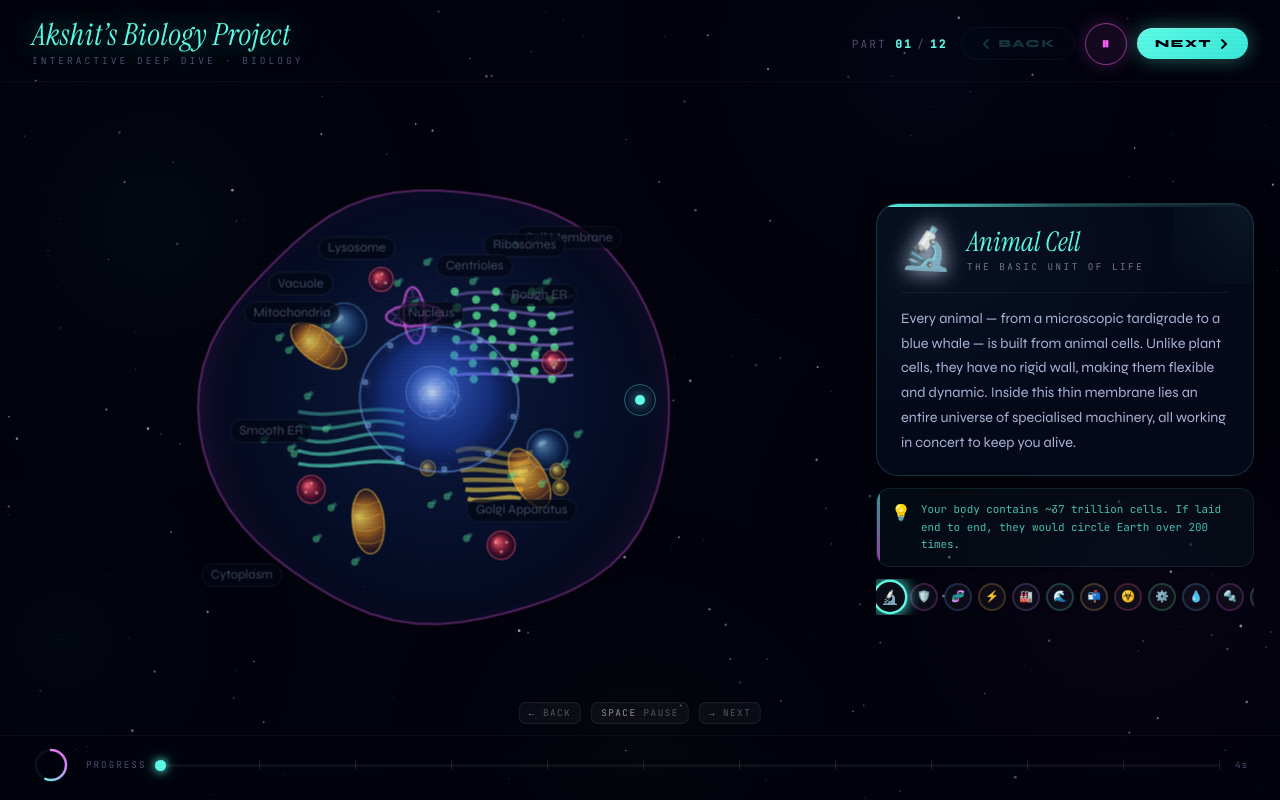
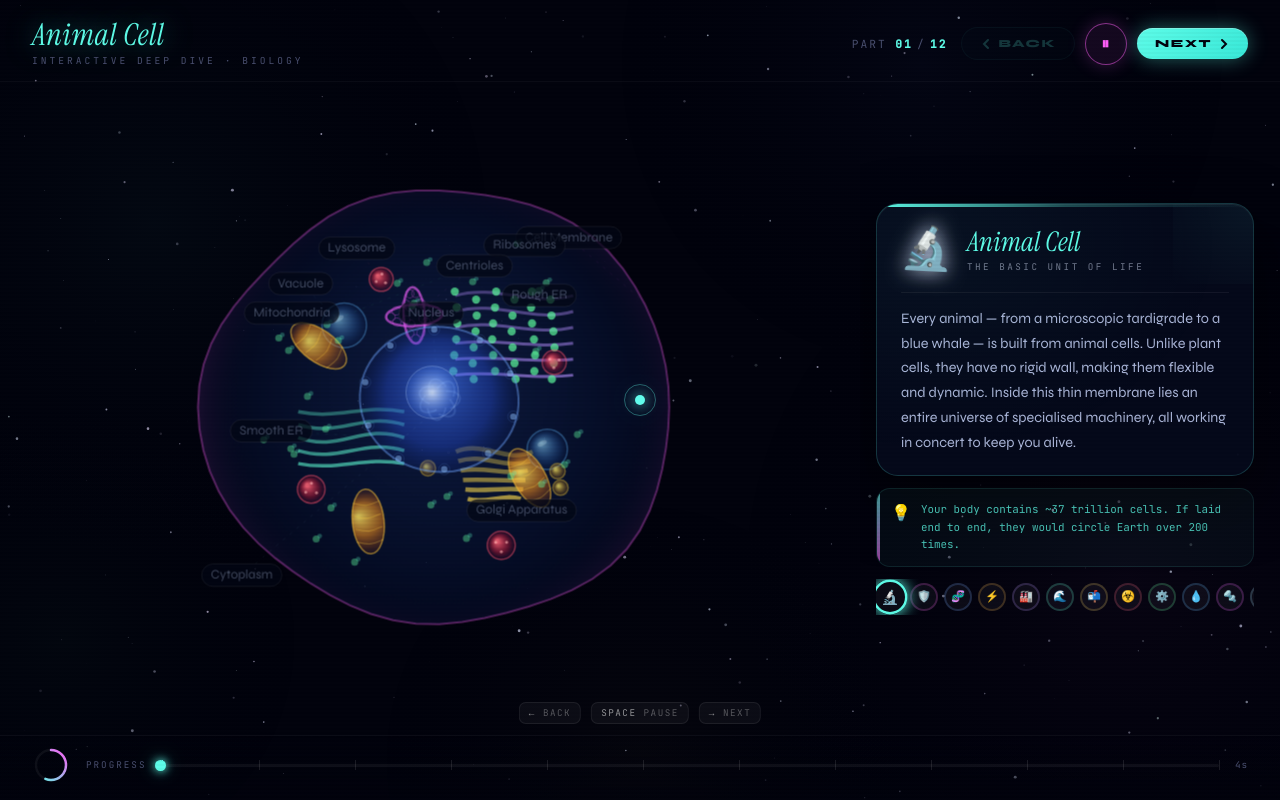
Before and after one commit to akshitmahajan1507-boop/animal-cell-website, a plain HTML site: page index.html in a window 1280 px wide. Drawn offline with Linux system fonts and the light colour scheme.

Commit message:
Update index.html

```diff
--- a/index.html
+++ b/index.html
@@ -3,7 +3,7 @@
 <head>
 <meta charset="UTF-8">
 <meta name="viewport" content="width=device-width, initial-scale=1.0">
-<title>My Biology Project</title>
+<title>Animal Cell</title>
 <link href="https://fonts.googleapis.com/css2?family=Instrument+Serif:ital@0;1&family=Syne:wght@400;600;800&family=JetBrains+Mono:wght@300;400;500&display=swap" rel="stylesheet">
 <style>
 *{margin:0;padding:0;box-sizing:border-box;}
@@ -178,7 +178,7 @@ body{background:var(--bg0);font-family:'Syne',sans-serif;color:var(--text);overf
 <div id="app">
   <div id="header">
     <div id="headerLeft">
-      <h1>Akshit’s Biology Project</h1>
+      <h1>Animal Cell</h1>
       <p>Interactive Deep Dive · Biology</p>
     </div>
     <div id="headerRight">
```
